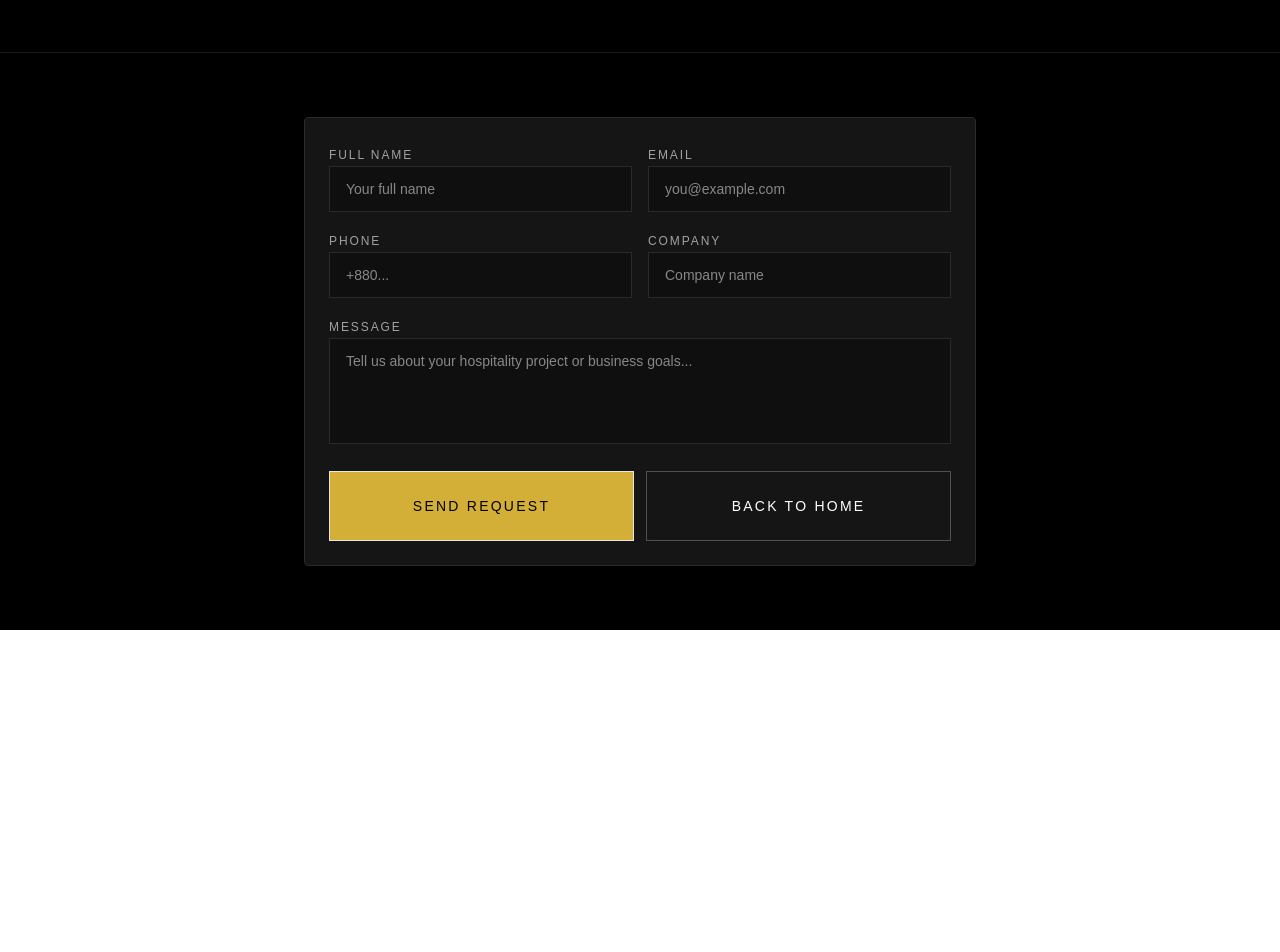
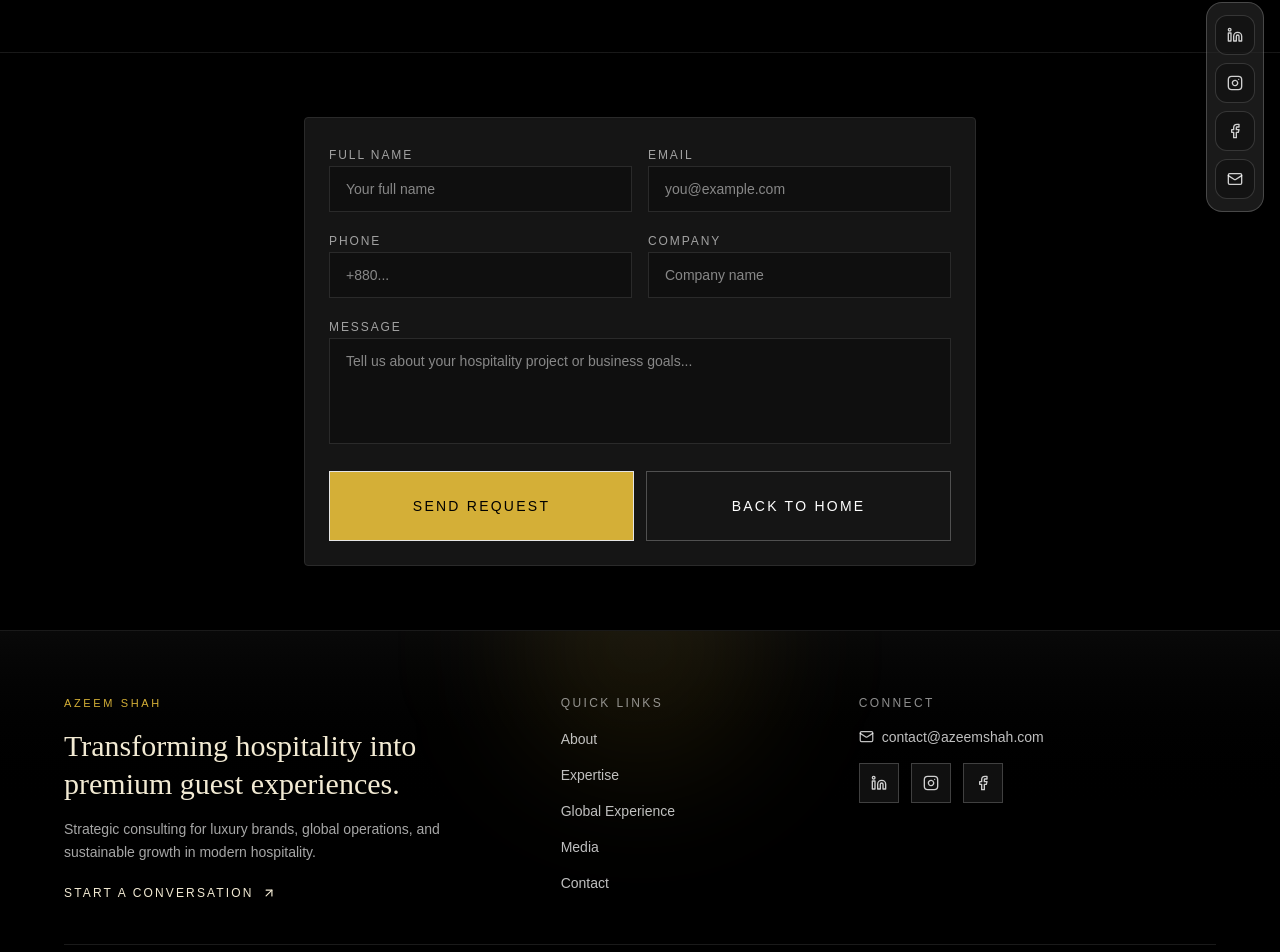
Before and after one commit to Mahii-11/azeem-shah, a React (Vite) app: page /contact in a window 1280 px wide. Shown: the part 293-1245 px from the top of the page. Before the commit the page ends 923 px from the top, so only its background shows below. Built offline with nearby package versions, Linux system fonts and the light colour scheme.

Commit message:
initial comment

```diff
--- a/src/App.jsx
+++ b/src/App.jsx
@@ -2,9 +2,12 @@ import HomePage from "./pages/HomePage";
 import MediaPage from "./pages/MediaPage";
 import ContactPage from "./pages/ContactPage";
 import { Route, Switch } from "wouter";
+import FloatingSocialSidebar from "./layout/FloatingSocialSidebar";
 
 export default function App() {
   return (
+    <>
+      <FloatingSocialSidebar />
       <Switch>
         <Route path="/" component={HomePage} />
         <Route path="/media" component={MediaPage} />
@@ -13,5 +16,6 @@ export default function App() {
           <HomePage />
         </Route>
       </Switch>
+    </>
   )
 }
--- /dev/null
+++ b/src/layout/FloatingSocialSidebar.jsx
@@ -0,0 +1,32 @@
+import { Facebook, Instagram, Linkedin, Mail } from "lucide-react";
+
+const SOCIAL_ITEMS = [
+  { label: "LinkedIn", href: "#", icon: Linkedin },
+  { label: "Instagram", href: "#", icon: Instagram },
+  { label: "Facebook", href: "#", icon: Facebook },
+  { label: "Email", href: "mailto:contact@azeemshah.com", icon: Mail },
+];
+
+export default function FloatingSocialSidebar() {
+  return (
+    <aside className="fixed right-4 top-1/2 -translate-y-1/2 z-40 hidden md:block">
+      <div className="rounded-2xl border border-white/20 bg-white/10 backdrop-blur-xl shadow-2xl shadow-black/40 px-2 py-3">
+        <div className="flex flex-col items-center gap-2">
+          {SOCIAL_ITEMS.map((item) => {
+            const Icon = item.icon;
+            return (
+              <a
+                key={item.label}
+                href={item.href}
+                aria-label={item.label}
+                className="h-10 w-10 grid place-items-center rounded-xl border border-white/15 bg-black/25 text-white/80 hover:text-[#D4AF37] hover:border-[#D4AF37]/70 hover:bg-black/35 transition-colors"
+              >
+                <Icon size={16} />
+              </a>
+            );
+          })}
+        </div>
+      </div>
+    </aside>
+  );
+}
--- /dev/null
+++ b/src/layout/Footer.jsx
@@ -0,0 +1,93 @@
+import { Facebook, Instagram, Linkedin, Mail, ArrowUpRight } from "lucide-react";
+
+const QUICK_LINKS = [
+  { label: "About", href: "/#about" },
+  { label: "Expertise", href: "/#expertise" },
+  { label: "Global Experience", href: "/#global" },
+  { label: "Media", href: "/media" },
+  { label: "Contact", href: "/contact" },
+];
+
+const SOCIAL_LINKS = [
+  { label: "LinkedIn", href: "#", icon: Linkedin },
+  { label: "Instagram", href: "#", icon: Instagram },
+  { label: "Facebook", href: "#", icon: Facebook },
+];
+
+export default function Footer() {
+  return (
+    <footer className="relative px-4 sm:px-6 lg:px-10 pt-16 pb-8 border-t border-white/10 bg-linear-to-b from-[#090909] via-black to-black overflow-hidden">
+      <div className="pointer-events-none absolute inset-0">
+        <div className="absolute -top-28 left-1/2 -translate-x-1/2 h-64 w-64 rounded-full bg-[#D4AF37]/10 blur-3xl" />
+      </div>
+
+      <div className="relative max-w-6xl mx-auto space-y-10">
+        <div className="grid grid-cols-1 md:grid-cols-12 gap-8 lg:gap-10">
+          <div className="md:col-span-5 space-y-4">
+            <p className="text-[11px] uppercase tracking-[0.24em] text-[#D4AF37]">Azeem Shah</p>
+            <h3 className="text-2xl lg:text-3xl font-serif text-[#F2EAD3] leading-tight">
+              Transforming hospitality into premium guest experiences.
+            </h3>
+            <p className="text-sm text-white/65 leading-relaxed max-w-md">
+              Strategic consulting for luxury brands, global operations, and sustainable growth in modern hospitality.
+            </p>
+            <a
+              href="/contact"
+              className="inline-flex items-center gap-2 text-xs uppercase tracking-[0.18em] text-[#F2EAD3] hover:text-[#D4AF37] transition-colors"
+            >
+              Start a conversation
+              <ArrowUpRight size={14} />
+            </a>
+          </div>
+
+          <div className="md:col-span-3">
+            <p className="text-xs uppercase tracking-[0.2em] text-white/55 mb-4">Quick Links</p>
+            <ul className="space-y-3">
+              {QUICK_LINKS.map((link) => (
+                <li key={link.label}>
+                  <a
+                    href={link.href}
+                    className="text-sm text-white/75 hover:text-[#D4AF37] transition-colors"
+                  >
+                    {link.label}
+                  </a>
+                </li>
+              ))}
+            </ul>
+          </div>
+
+          <div className="md:col-span-4 space-y-4">
+            <p className="text-xs uppercase tracking-[0.2em] text-white/55">Connect</p>
+            <a
+              href="mailto:contact@azeemshah.com"
+              className="inline-flex items-center gap-2 text-sm text-white/75 hover:text-[#D4AF37] transition-colors"
+            >
+              <Mail size={15} />
+              contact@azeemshah.com
+            </a>
+            <div className="flex items-center gap-3">
+              {SOCIAL_LINKS.map((item) => {
+                const Icon = item.icon;
+                return (
+                  <a
+                    key={item.label}
+                    href={item.href}
+                    aria-label={item.label}
+                    className="h-10 w-10 grid place-items-center border border-white/20 bg-[#101010] text-white/80 hover:text-[#D4AF37] hover:border-[#D4AF37]/60 transition-colors"
+                  >
+                    <Icon size={16} />
+                  </a>
+                );
+              })}
+            </div>
+          </div>
+        </div>
+
+        <div className="pt-5 border-t border-white/10 flex flex-col sm:flex-row items-start sm:items-center justify-between gap-3 text-[11px] uppercase tracking-[0.16em] text-white/45">
+          <p>© {new Date().getFullYear()} Azeem Shah. All rights reserved.</p>
+          <p>Crafted for modern luxury hospitality presence.</p>
+        </div>
+      </div>
+    </footer>
+  );
+}
--- /dev/null
+++ b/src/loading/AboutSectionSkeleton.jsx
@@ -0,0 +1,53 @@
+export default function AboutSectionSkeleton() {
+  return (
+    <section className="py-20 md:py-24 px-4 sm:px-6 lg:px-10 bg-[#0a0a0a] relative overflow-hidden border-y border-white/5">
+      <div className="absolute inset-0 bg-gradient-to-b from-black via-transparent to-black pointer-events-none"></div>
+
+      <div className="max-w-6xl mx-auto relative z-10 grid grid-cols-1 lg:grid-cols-12 items-center gap-10 lg:gap-14 animate-pulse">
+
+        {/* Image Skeleton */}
+        <div className="w-full lg:col-span-4 relative max-w-sm sm:max-w-md mx-auto lg:max-w-none">
+          <div className="absolute -inset-2 bg-[#D4AF37]/10 rounded-sm blur-xl"></div>
+          <div className="absolute inset-0 border border-[#D4AF37]/30 translate-x-3 translate-y-3 rounded-sm"></div>
+
+          <div className="relative z-10 w-full aspect-[3/4] bg-[#171717] border border-[#2A2A2A] rounded-sm"></div>
+        </div>
+
+        {/* Content Skeleton */}
+        <div className="w-full lg:col-span-8 space-y-7 text-center lg:text-left">
+
+          {/* Title */}
+          <div className="flex items-center justify-center lg:justify-start gap-4">
+            <div className="h-px w-12 sm:w-16 bg-white/10"></div>
+            <div className="h-8 w-64 bg-white/10 rounded"></div>
+            <div className="h-px w-12 sm:w-16 bg-white/10"></div>
+          </div>
+
+          {/* Description */}
+          <div className="space-y-3 max-w-3xl mx-auto lg:mx-0">
+            <div className="h-4 w-full bg-white/10 rounded"></div>
+            <div className="h-4 w-11/12 bg-white/10 rounded"></div>
+            <div className="h-4 w-10/12 bg-white/10 rounded"></div>
+          </div>
+
+          {/* Stats Skeleton */}
+          <div className="grid grid-cols-1 sm:grid-cols-3 gap-4 sm:gap-5 py-7">
+            {Array.from({ length: 3 }).map((_, i) => (
+              <div
+                key={i}
+                className="bg-[#171717] border border-[#2A2A2A] rounded-sm p-5 sm:p-6 space-y-3"
+              >
+                <div className="h-6 w-16 bg-[#D4AF37]/20 rounded"></div>
+                <div className="h-3 w-24 bg-white/10 rounded"></div>
+              </div>
+            ))}
+          </div>
+
+          {/* Button */}
+          <div className="h-12 w-48 bg-[#D4AF37]/20 rounded mx-auto lg:mx-0"></div>
+
+        </div>
+      </div>
+    </section>
+  );
+}
--- a/src/pages/ContactPage.jsx
+++ b/src/pages/ContactPage.jsx
@@ -1,4 +1,5 @@
 import Navbar from "../layout/Navbar";
+import Footer from "../layout/Footer";
 import { Button } from "../components/ui/button";
 
 export default function ContactPage() {
@@ -73,6 +74,7 @@ export default function ContactPage() {
           </form>
         </div>
       </section>
+      <Footer />
     </div>
   );
 }
--- a/src/pages/HomePage.jsx
+++ b/src/pages/HomePage.jsx
@@ -1,6 +1,7 @@
 import AboutSection from "../components/home/AboutSection";
 import HeroSection from "../components/home/HeroSection";
 import Navbar from "../layout/Navbar"
+import Footer from "../layout/Footer";
 import GlobalExperience from "../components/home/GlobalExperience";
 import Portfolio from "../components/home/Portfolio";
 import Expertise from "../components/home/Expertise";
@@ -17,6 +18,7 @@ export default function Home() {
       <Expertise />
       <AwardsAchievements />
       <Testimonials />
+      <Footer />
     </div>
   );
 }
--- a/src/pages/MediaPage.jsx
+++ b/src/pages/MediaPage.jsx
@@ -1,6 +1,7 @@
 import { useEffect, useState } from "react";
-import { PlayCircle, Video, Image as ImageIcon, Newspaper, ArrowUpRight, ChevronLeft, ChevronRight } from "lucide-react";
+import { Video, Image as ImageIcon, Newspaper, ArrowUpRight, ChevronLeft, ChevronRight } from "lucide-react";
 import Navbar from "../layout/Navbar";
+import Footer from "../layout/Footer";
 import { Button } from "../components/ui/button";
 
 const FEATURED_VIDEOS = [
@@ -254,14 +255,7 @@ export default function MediaPage() {
         </div>
       </section>
 
-      <footer className="px-4 sm:px-6 lg:px-10 pb-10">
-        <div className="max-w-6xl mx-auto border-t border-white/10 pt-6 text-center text-xs text-white/50 tracking-[0.14em] uppercase">
-          <p className="inline-flex items-center gap-2">
-            <PlayCircle size={14} className="text-[#D4AF37]" />
-            Curated media portfolio by Azeem Shah
-          </p>
-        </div>
-      </footer>
+      <Footer />
     </div>
   );
 }
--- a/src/services/api.js
+++ b/src/services/api.js
@@ -3,9 +3,11 @@ const BASE_URL = "https://backend.azeemshah.com/api";
 // 🔹 Normalize data (main magic)
 const normalizeData = (res) => {
   if (res?.data?.data) return res.data.data;
+  if (res?.data?.about) return [res.data.about];
   if (res?.data) return res.data;
   return res;
 };
+
 
 // 🔹 Handle error nicely
 const handleError = async (res) => {
@@ -49,3 +51,4 @@ export const getPortfolioData = () => fetchData("/service-data");
 export const getExpertiseData = () => fetchData("/expertise-data");
 export const getAwardsAchievements = () => fetchData("/award-data");
 export const getReviewData = () => fetchData("/review-data");
+export const getAboutData = () => fetchData("/about-data");
```
Also changed, not shown: src/components/home/AboutSection.jsx (+45 -19 lines). Lines whose indentation alone changed are shown as unchanged.
